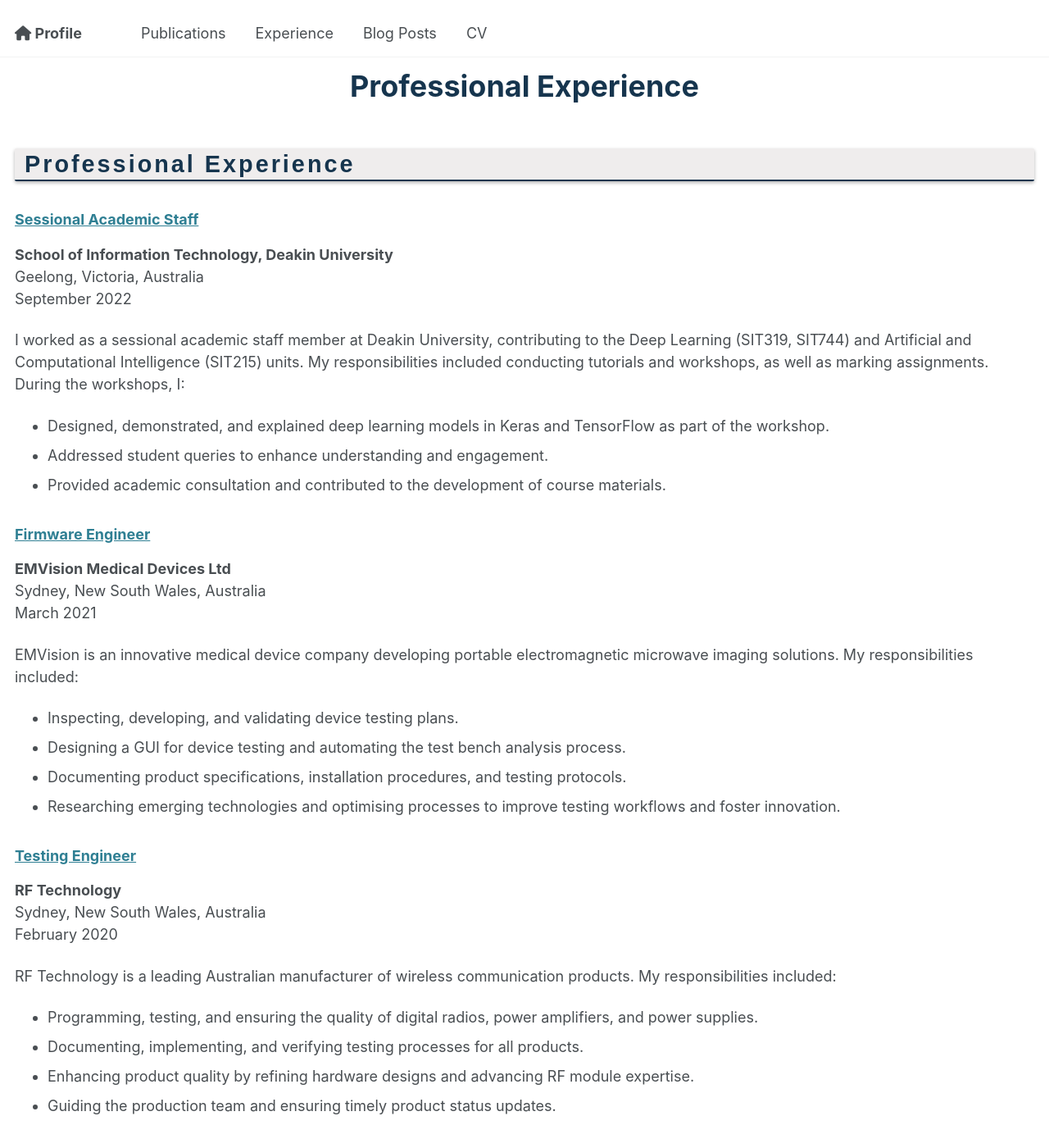
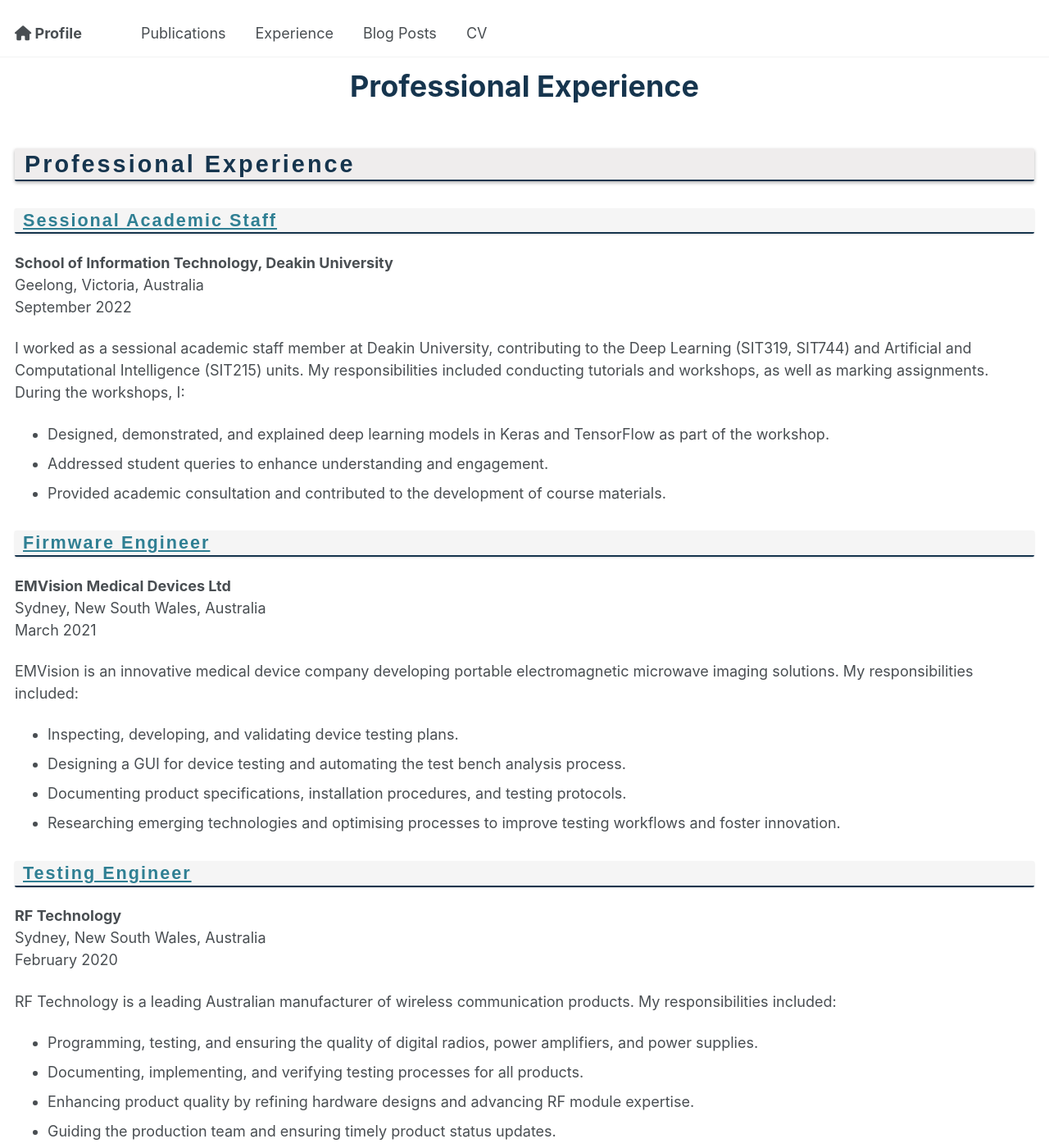
Before and after one commit to ktnoor/ktnoor.github.io, a Jekyll site: the page built from _pages/experience.md, in a window 1280 px wide and 1400 px high, scrolled down 251 px. Shown: the whole window at 82% size. Built offline with Jekyll 4.4.1, drawn with Linux system fonts in a browser that asks for light colours; some web fonts are replaced; our own code applies the rules of GitHub Pages for plain Markdown files.

Commit message:
logo and

```diff
--- a/_layouts/archive.html
+++ b/_layouts/archive.html
@@ -123,16 +123,7 @@
     /* No margin-bottom here */
   }
 
-  .archive.no-title {
-    margin-top: 0 !important;
-    padding-top: 0 !important;
-  }
-
-  .profile-header.no-title {
-    margin-bottom: 0 !important;
-  }
-
-  .heading-title h2 {
+  .archive h2 {
     text-align: left;
     font-size: 1.6em;
     /* font-weight: bold; */
@@ -149,6 +140,30 @@
     padding-bottom: 2px;
     margin-bottom: 2px;
     color: #16354e;
+  }
+
+  .archive h3 {
+    text-align: left;
+    font-size: 1.2em;
+    letter-spacing: 2px;
+    text-indent: 8px;
+    padding: 2px;
+    margin: 1.5em 0 1em 0;
+    border-radius: 2px;
+    box-shadow: 0 1px 2px rgba(0,0,0,0.15);
+    font-family: Arial, Helvetica, sans-serif;
+    background: #f5f5f5;
+    border-bottom: 2px solid #16354e;
+    color: #16354e;
+  }
+
+  .archive.no-title {
+    margin-top: 0 !important;
+    padding-top: 0 !important;
+  }
+
+  .profile-header.no-title {
+    margin-bottom: 0 !important;
   }
 </style>
 
@@ -217,8 +232,6 @@
         <h1 class="page__title">{{ page.title }}</h1>
       {% endif %}
     {% endunless %}
-    <div class="heading-title">
-      {{ content }}
-    </div>
+    {{ content }}
   </div>
 </div>
```
